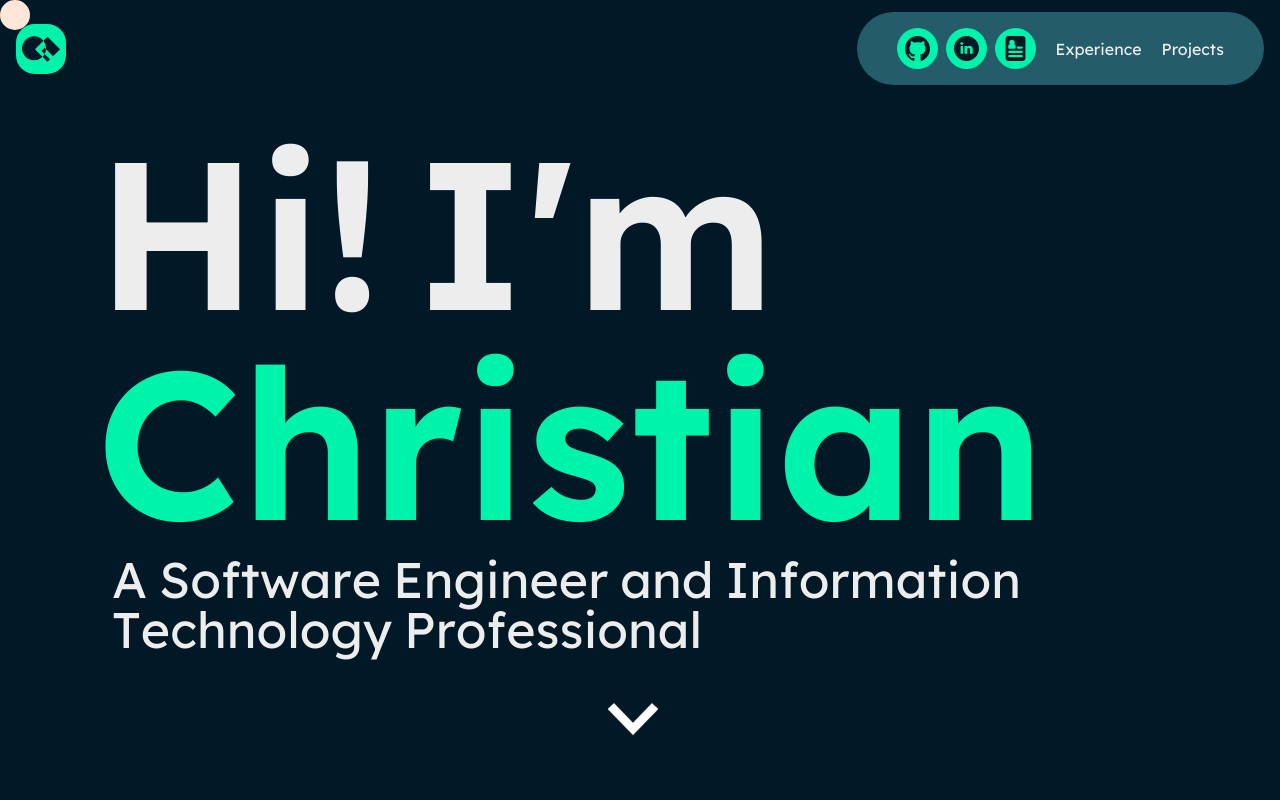
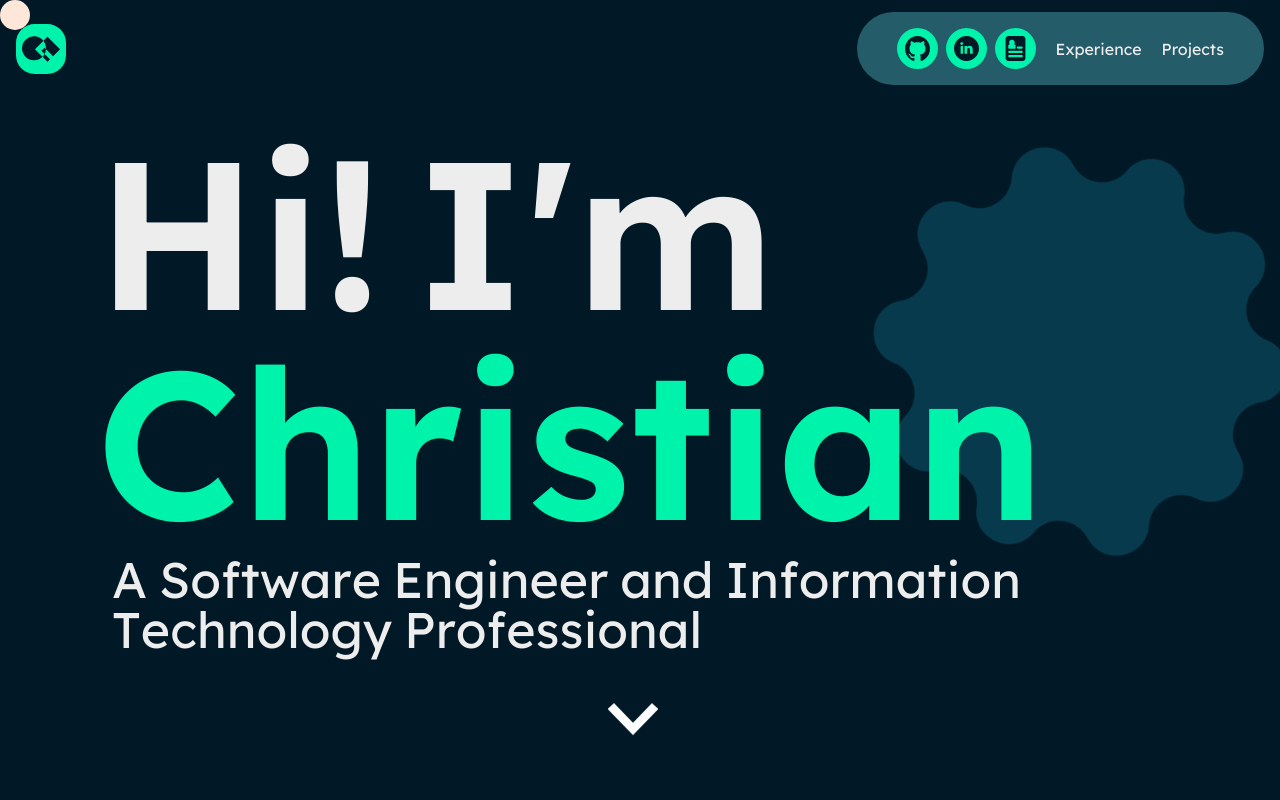
Before and after one commit to evans-christian2004/port, a Next.js app: page / in a window 1280 px wide. Shown: the top 800 px of the page. Built offline with nearby package versions, Linux system fonts and the light colour scheme.

Commit message:
editing hero section to add more flare. also changed the loading animation transition.

```diff
--- a/src/app/components/sections/Hero.tsx
+++ b/src/app/components/sections/Hero.tsx
@@ -63,7 +63,17 @@ export function Hero() {
       };
     }, []);
     return (
-      <div ref={ref} className="ml-8 xs:ml-8 sm:ml-12 md:ml-18 xl:ml-24  scroll-smooth select-none">
+      <div ref={ref} className="relative ml-8 xs:ml-8 sm:ml-12 md:ml-18 xl:ml-24 scroll-smooth select-none">
+        <div className="pointer-events-none absolute top-1/6 sm:top-1/8 right-0 -z-10">
+          <Image
+            src="/icons/flare/star1.svg"
+            alt="decorative star flare"
+            width={400}
+            height={400}
+            className="spin-slow"
+            priority
+          />
+        </div>
         {/* layout for two lines + sub-sentence */}
         <div className="-mt-36 mb-24 flex h-screen flex-col justify-end lg:mb-24">
           <div className="flex text-7xl font-semibold xs:text-[90px] xs:leading-none md:text-[120px] lg:text-[150px] xl:text-[210px] ">
--- a/src/app/components/sections/SkillsSection.tsx
+++ b/src/app/components/sections/SkillsSection.tsx
@@ -48,11 +48,11 @@ const SkillsSection = () => {
                 >
                     {category.skills.map((skill) => (
                         <motion.li key={skill.name}
-                            className='xs:w-35 xs:min-h-44 w-full p-4 rounded-4xl bg-secondary-500
+                            className='xs:w-35 xs:min-h-44 w-30 p-4 rounded-4xl bg-secondary-500
                             hover:shadow-lg hover:-translate-y-2 shadow-black transition-all ease-in-out'
                             variants={childVariants}
                         >
-                            <Link className='flex justify-between xs:flex-col' href={skill.url}>
+                            <Link className='flex justify-between flex-col' href={skill.url}>
                                 <Image
                                     className='bg-white p-2 rounded-3xl'
                                     src={skill.iconSrc}
@@ -60,7 +60,7 @@ const SkillsSection = () => {
                                     width={iconSize}
                                     alt={`${skill.name} icon`}
                                 />
-                                <h3 className='m-auto p-3 xs:p-0 text-center min-h-15 flex items-center justify-center'>{skill.name}</h3>
+                                <h3 className='m-auto p-3 xs:p-0 sm:text-md text-sm text-center min-h-15 flex items-center justify-center'>{skill.name}</h3>
                             </Link>
                         </motion.li>
                     ))}
--- a/src/app/components/ui/Preloader.tsx
+++ b/src/app/components/ui/Preloader.tsx
@@ -25,7 +25,7 @@ export default function Preloader() {
 
   useEffect(() => {
     if (!isLoaded) return;
-    const hideDelay = setTimeout(() => setShouldRender(false), 400);
+    const hideDelay = setTimeout(() => setShouldRender(false), 900);
     return () => clearTimeout(hideDelay);
   }, [isLoaded]);
 
@@ -33,10 +33,11 @@ export default function Preloader() {
 
   return (
     <div
-      className={`fixed inset-0 z-[1000] flex flex-col items-center justify-center gap-4 bg-background transition-opacity duration-500 ${
-        isLoaded ? "opacity-0 pointer-events-none" : "opacity-100"
+      className={`fixed inset-0 z-[1000] flex flex-col items-center justify-center gap-4 bg-[#063A4C] text-white transition-transform duration-700 ease-in-out will-change-transform ${
+        isLoaded ? "-translate-y-full pointer-events-none" : "translate-y-0"
       }`}
     >
+      <span className="text-6xl font-bold uppercase tracking-[0.3em]">Welcome</span>
     </div>
   );
 }
--- a/src/app/globals.css
+++ b/src/app/globals.css
@@ -24,6 +24,14 @@
   100% { transform: rotate(0deg); }
 }
 
+@keyframes spin-slow {
+  from { transform: rotate(0deg); }
+  to { transform: rotate(360deg); }
+}
+
+.spin-slow {
+  animation: spin-slow 40s linear infinite;
+}
 
 :root {
   --background: #011926;
```
Also changed, not shown: public/icons/flare/star1.svg (added).
